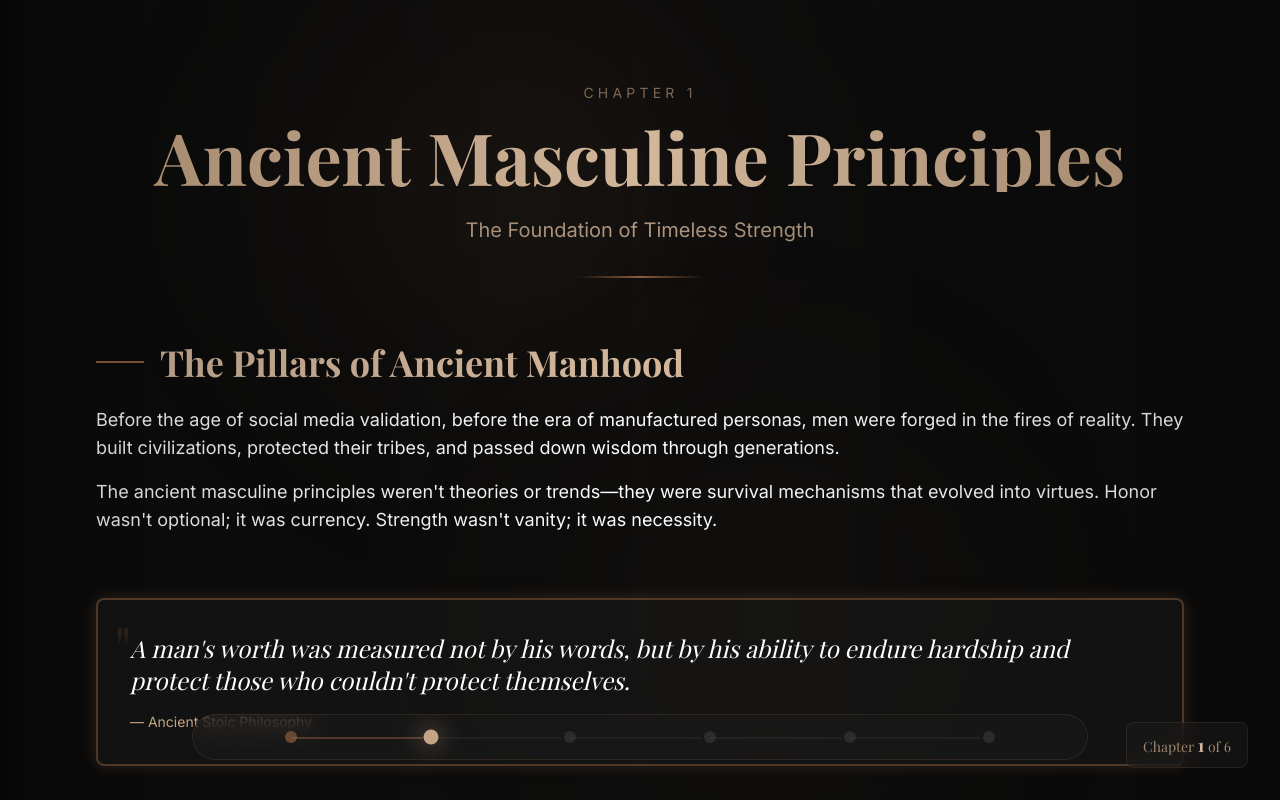
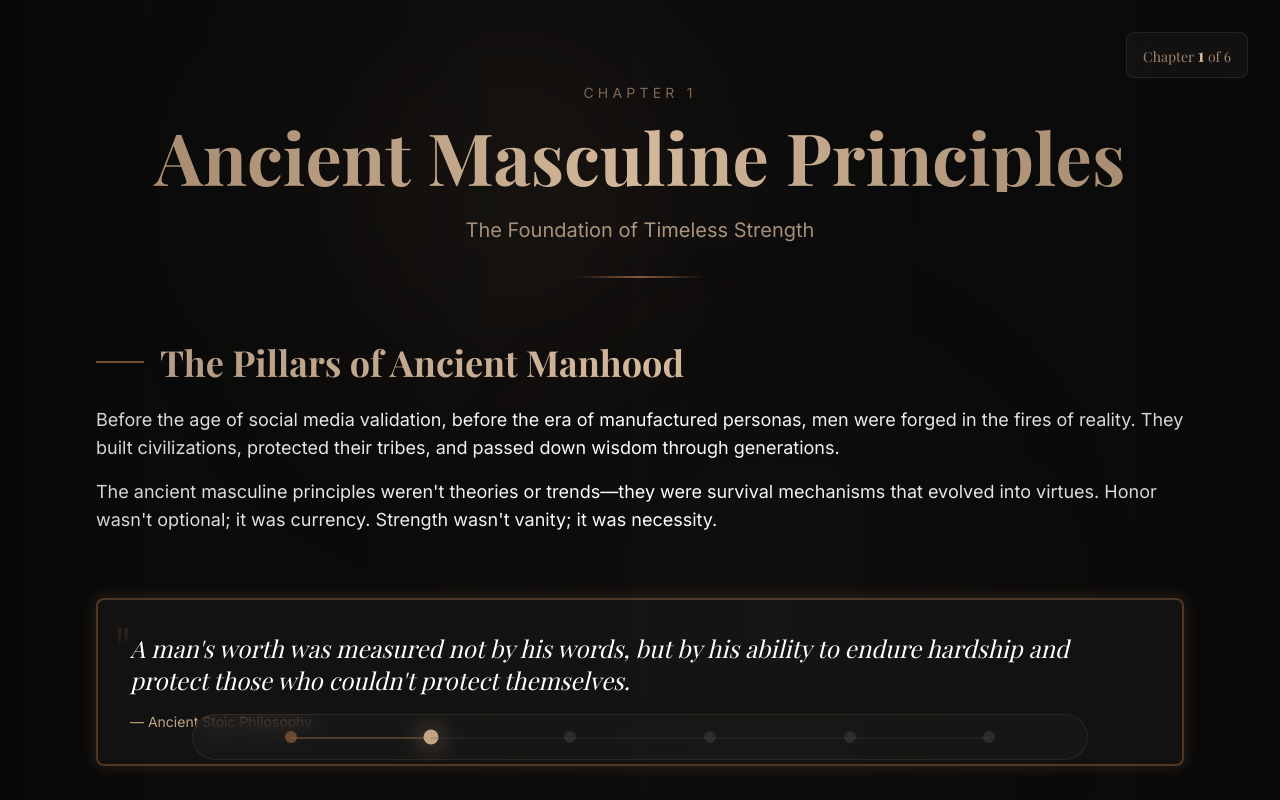
Before and after one commit to achrafbenamrane/Manliness-Smart-Book, a Next.js app: page /chapter-1 in a window 1280 px wide. Shown: the top 800 px of the page. Built offline with nearby package versions, Linux system fonts and the light colour scheme; a web font is replaced by a local one.

Commit message:
Fix: Move chapter counter to top-right and restore connecting lines

```diff
--- a/components/SmartBookLayout.tsx
+++ b/components/SmartBookLayout.tsx
@@ -87,7 +87,7 @@ export default function SmartBookLayout({
         initial={{ opacity: 0 }}
         animate={{ opacity: 1 }}
         transition={{ delay: 1 }}
-        className="fixed bottom-8 right-8 z-50"
+        className="fixed top-8 right-8 z-50"
       >
         <div className="glass-effect rounded-lg px-4 py-2 border border-bronze-600/30">
           <p className="font-serif text-bronze-400/80 text-sm">
--- a/components/TimelineNav.tsx
+++ b/components/TimelineNav.tsx
@@ -46,7 +46,7 @@ export default function TimelineNav({ currentChapter, totalChapters }: TimelineN
                   <motion.div
                     whileHover={{ scale: 1.1 }}
                     whileTap={{ scale: 0.95 }}
-                    className="flex flex-col items-center gap-2"
+                    className="flex flex-col items-center gap-2 relative"
                   >
                     {/* Chapter Dot */}
                     <div
@@ -62,6 +62,20 @@ export default function TimelineNav({ currentChapter, totalChapters }: TimelineN
                     `}
                     />
 
+                    {/* Connecting Line */}
+                    {index < chapters.length - 1 && (
+                      <div
+                        className={`
+                        absolute top-[5px] md:top-[6px] left-[50%] w-[calc(100%+0.25rem)] md:w-[calc(100%+0.5rem)] h-[1.5px] md:h-[2px]
+                        transition-all duration-300
+                        ${isPast
+                          ? 'bg-bronze-600/50'
+                          : 'bg-iron-600/20'
+                        }
+                      `}
+                      />
+                    )}
+
                     {/* Chapter Icon & Title (on hover) - Hidden on very small screens */}
                     <motion.div
                       initial={{ opacity: 0, y: 10 }}
@@ -76,20 +90,6 @@ export default function TimelineNav({ currentChapter, totalChapters }: TimelineN
                       </div>
                     </motion.div>
                   </motion.div>
-
-                  {/* Connecting Line */}
-                  {index < chapters.length - 1 && (
-                    <div
-                      className={`
-                      absolute top-[5px] md:top-[6px] left-1/2 w-full h-[1.5px] md:h-[2px] -z-10
-                      transition-all duration-300
-                      ${isPast
-                        ? 'bg-bronze-600/50'
-                        : 'bg-iron-600/20'
-                      }
-                    `}
-                    />
-                  )}
                 </Link>
               );
             })}
```
